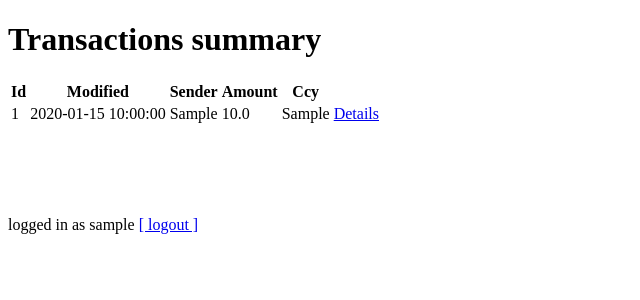
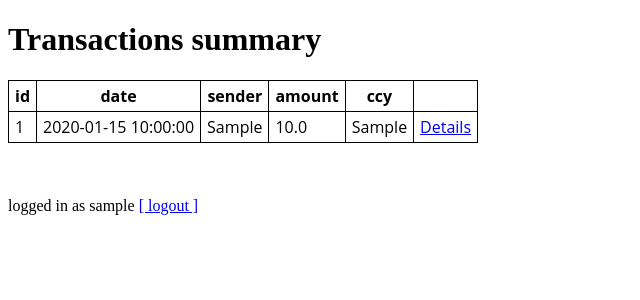
Before and after one commit to felonx/flasking, a Flask app: page /transactions in a window 1280 px wide. Shown: the top 300 px of the page, without its empty margins (0-640 px from the left). Run offline with Flask 2, Linux system fonts and the light colour scheme; the visitor is signed in with stand-in values (Sample User, id 1); tables that the repository leaves empty hold one stand-in row (values such as "Sample post").

Commit message:
css for table, renamed 'modified' to 'date'

```diff
--- a/project/app.py
+++ b/project/app.py
@@ -15,7 +15,7 @@ class Transaction(db.Model):
     id = db.Column(db.Integer, primary_key=True)
     sender = db.Column(db.String(80), nullable=False)
     receiver = db.Column(db.String(80), nullable=False)
-    modified = db.Column(db.DateTime, nullable=False)
+    date = db.Column(db.DateTime, nullable=False)
     amount = db.Column(db.Float, nullable=False)
     ccy = db.Column(db.String(3), nullable=False)
     notes = db.Column(db.String(200), default='')
--- /dev/null
+++ b/project/static/styles.css
@@ -0,0 +1,2 @@
+table { border: 1px solid black; font: 16px "Open Sans", Helvetica, Arial, sans-serif; border-spacing: 0; border-collapse: collapse; }
+th, td { border: 1px solid black; padding:4px 6px; } th { vertical-align: bottom; }
--- a/project/templates/base.html
+++ b/project/templates/base.html
@@ -3,13 +3,14 @@
 <head>
     <meta charset="UTF-8">
     <title>{% block title %}{% endblock %}</title>
+    <link rel="stylesheet" href="{{url_for('static', filename='styles.css')}}">
     {% block head %}{% endblock %}
 </head>
 <body>
     {% block body %}{% endblock %}
 </body>
 <footer>
-    <br><br><br><br><br>
+    <br><br><br>
     {% if session['user'] %}
         logged in as {{ session['user'] }}
         <a href="/logout">   [ logout ]    </a>
--- a/project/templates/details.html
+++ b/project/templates/details.html
@@ -16,8 +16,8 @@ Transaction Details
             <td>{{ transaction.id }}</td>
         </tr>
         <tr>
-            <td>modified</td>
-            <td>{{ transaction.modified }}</td>
+            <td>date</td>
+            <td>{{ transaction.date }}</td>
         </tr>
         <tr>
             <td>sender</td>
--- a/project/templates/transactions.html
+++ b/project/templates/transactions.html
@@ -12,16 +12,16 @@ Transactions
     {% else %}
     <table>
         <tr>
-            <th>Id</th>
-            <th>Modified</th>
-            <th>Sender</th>
-            <th>Amount</th>
-            <th>Ccy</th>
+            <th>id</th>
+            <th>date</th>
+            <th>sender</th>
+            <th>amount</th>
+            <th>ccy</th>
         </tr>
         {% for transaction in transactions %}
         <tr>
             <td>{{ transaction.id }}</td>
-            <td>{{ transaction.modified }}</td>
+            <td>{{ transaction.date }}</td>
             <td>{{ transaction.sender }}</td>
             <td>{{ transaction.amount }}</td>
             <td>{{ transaction.ccy }}</td>
--- a/sample_data.py
+++ b/sample_data.py
@@ -18,12 +18,12 @@ ccys = list(set(ccys))
 def transaction_generator(n=10):
 
     for _ in range(n):
-        modified = _random_date()
+        date = _random_date()
         sender, receiver = random.sample(names, 2)
         amount = round(random.uniform(0, 1000000), 2)
         ccy = random.choice(ccys)
 
-        yield Transaction(modified=modified, sender=sender, receiver=receiver, amount=amount, ccy=ccy)
+        yield Transaction(date=date, sender=sender, receiver=receiver, amount=amount, ccy=ccy)
 
 
 def _random_date() -> datetime:
```
